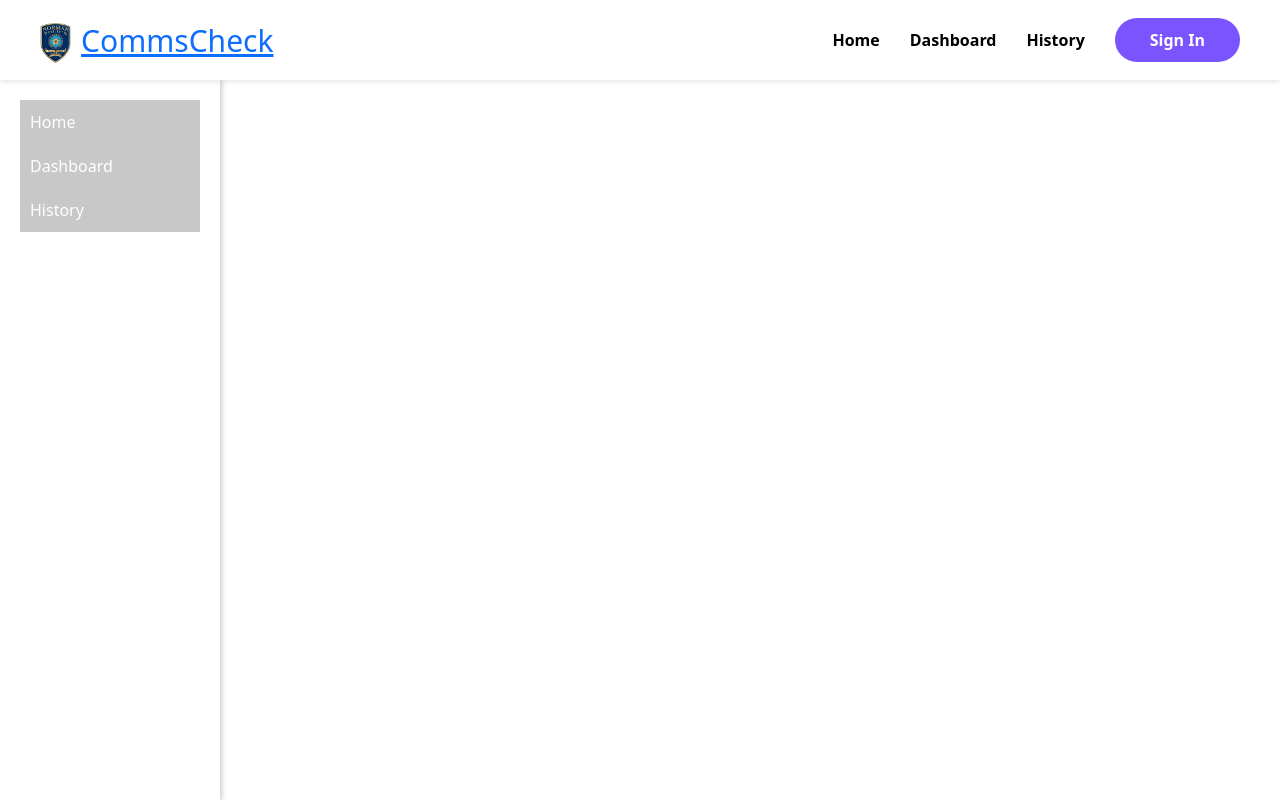
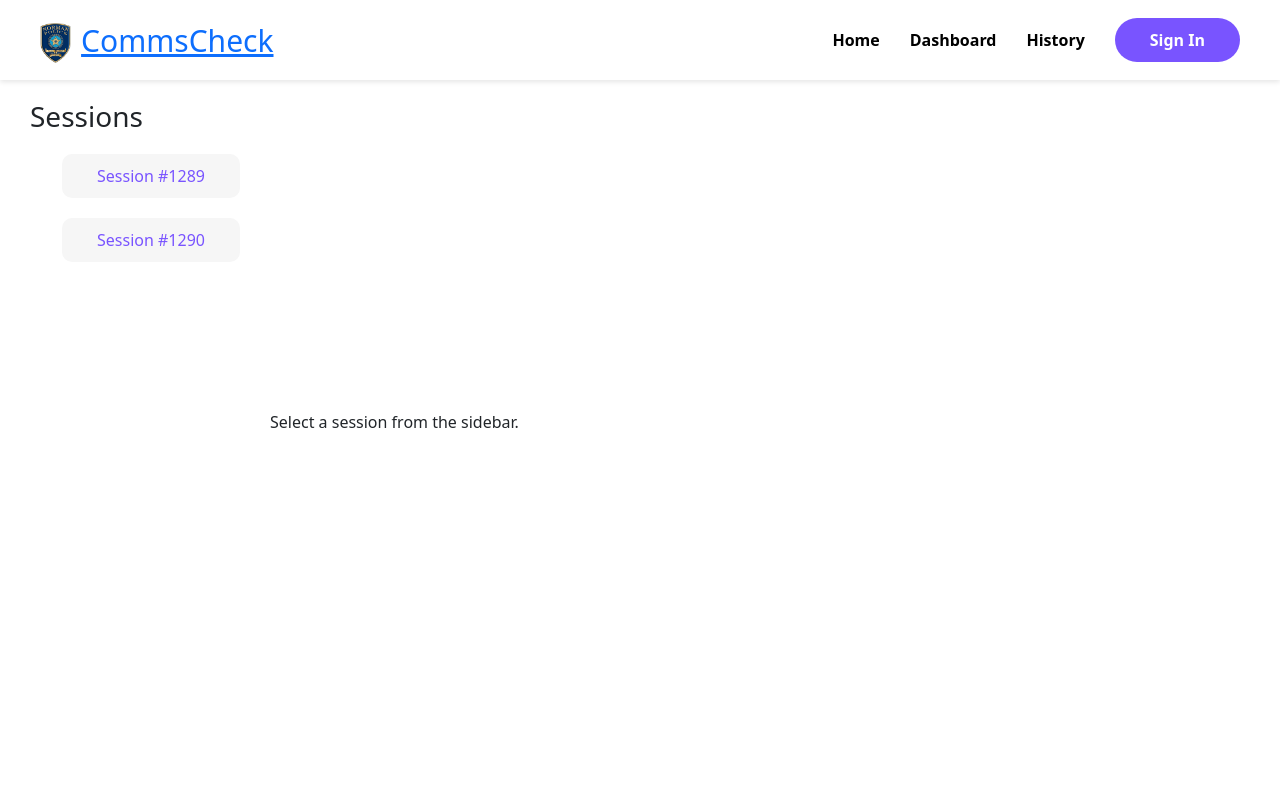
Before and after one commit to melissa-ng/GroupE_Capstone, a React (Vite) app in the folder frontend/: page /history in a window 1280 px wide. Built offline with nearby package versions, Linux system fonts and the light colour scheme.

Commit message:
sub menu added

```diff
--- a/frontend/src/App.css
+++ b/frontend/src/App.css
@@ -12,8 +12,8 @@
 }
 
 .content-container {
-  margin-left: 220px; /* Sidebar width */
+  margin-left: 250px; /* Sidebar width */
   margin-top: 60px; /* Navbar height */
   padding: 20px;
-  width: calc(100% - 220px); /* Adjust width */
+  width: calc(100% - 250px); /* Adjust width */
 }
--- a/frontend/src/App.jsx
+++ b/frontend/src/App.jsx
@@ -3,7 +3,7 @@ import TranscriptUpload from "./pages/TranscriptUploadPage/TranscriptUploadPage"
 import ResultsPage from "./pages/ResultsPage/ResultsPage";
 import NavigationBar from "./components/NavigationBar/NavigationBar";
 // import Home from './pages/HomePage/HomePage';
-// import History from './pages/HistoryPage/HistoryPage';
+import History from "./pages/HistoryPage/HistoryPage";
 import "./App.css";
 import Sidebar from "./components/SideBar/SideBar";
 
@@ -17,8 +17,9 @@ function App() {
           <div className="content-container">
             <Routes>
               {/* <Route path="/" element={<Home />} />
-              <Route path="/dashboard" element={<Dashboard />} />
-              <Route path="/history" element={<History />} /> */}
+              <Route path="/dashboard" element={<Dashboard />} /> */}
+              <Route path="/history" element={<History />} />
+              <Route path="/history/*" element={<History />} />
               <Route path="/" element={<TranscriptUpload />} />
             </Routes>
           </div>
--- a/frontend/src/components/SideBar/SideBar.css
+++ b/frontend/src/components/SideBar/SideBar.css
@@ -1,24 +1,41 @@
-/* Sidebar.css */
 .sidebar {
-    width: 220px;
-    height: calc(100vh - 80px); /* Full height minus navbar */
+    width: 250px;
+    height: calc(100vh - 60px);
+    padding: 20px;
+    margin: 20px 10px;
     position: fixed;
+    top: 60px;
     left: 0;
-    top: 80px; /* Starts below the navbar */
-    padding: 20px;
-    display: flex;
-    flex-direction: column;
-    box-shadow: 2px 0 5px rgba(0, 0, 0, 0.2);
+    overflow-y: auto;
 }
 
-.sidebar a {
-    color: white;
-    text-decoration: none;
-    font-size: 16px;
-    padding: 10px;
-    display: block;
+.sidebar h2 {
+    font-size: 1.5rem;
 }
 
-.sidebar a {
-    background-color: #c8c8c8;
+.sidebar ul {
+    list-style: none;
+    margin-top: 20px;
 }
+
+.sidebar ul li {
+    margin-bottom: 20px;
+    border-radius: 10px;
+    background-color: #f6f6f6;
+    text-align: center;
+    padding: 10px 0px;
+}
+
+.sidebar ul li a {
+    color: #7954ff;
+    text-decoration: none;
+    transition: 0.3s;
+}
+
+.sidebar ul li a:hover {
+    text-decoration: underline;
+}
+
+.session-list {
+    color: #7954ff;
+}
--- a/frontend/src/components/SideBar/SideBar.jsx
+++ b/frontend/src/components/SideBar/SideBar.jsx
@@ -2,12 +2,23 @@ import React from 'react';
 import { Link } from 'react-router-dom';
 import './Sidebar.css';
 
-function Sidebar() {
+function Sidebar({ sessions = [] }) {
     return (
-        <div className='sidebar'>
-            <Link to="/">Home</Link>
-            <Link to="/dashboard">Dashboard</Link>
-            <Link to="/history">History</Link>
+        <div className="sidebar">
+            {sessions.length > 0 && (
+                <>
+                <h3>Sessions</h3>
+                <ul className="session-list">
+                    {sessions.map((session, index) => (
+                    <li key={index}>
+                        Session #
+                        {/* Link to the results page for this session */}
+                        <Link to={`/history/${session.session}`}>{session.session}</Link>
+                    </li>
+                    ))}
+                </ul>
+                </>
+            )}
         </div>
     );
 }
--- a/frontend/src/components/TranscriptDisplaySectionComponent.jsx
+++ b/frontend/src/components/TranscriptDisplaySectionComponent.jsx
@@ -3,6 +3,7 @@ import React, { useRef, useEffect, useState } from 'react';
 const TranscriptSection = ({ transcriptData = [], isLoading = false }) => {
   const transcriptRef = useRef(null);
   const [isScrollable, setIsScrollable] = useState(false);
+
 
   useEffect(() => {
     // Check if transcript content exceeds container height
--- a/frontend/src/pages/HistoryPage/HistoryPage.jsx
+++ b/frontend/src/pages/HistoryPage/HistoryPage.jsx
@@ -0,0 +1,41 @@
+import React, { useState } from "react";
+import { Routes, Route } from "react-router-dom";
+import Sidebar from "../../components/SideBar/SideBar";
+import Results from "../ResultsPage/ResultsPage";
+import "./HistoryPage.css";
+
+export default function History() {
+  // Mock session data
+  const [sessions] = useState([
+    {
+      session: "1289",
+      transcript: "User: Hello I need help with \n Dispatcher: Hi there! I'd be happy to",
+      summary: {
+        requiredQuestions: ["Identification", "Issue description", "Contact details", "Verify solution"],
+        completenessScore: 75,
+      },
+    },
+    {
+      session: "1290",
+      transcript: "User: I have an issue \n Dispatcher: Can you describe the issue?",
+      summary: {
+        requiredQuestions: ["Identification", "Issue description", "Contact details"],
+        completenessScore: 60,
+      },
+    },
+  ]);
+
+  return (
+    <div className="history-container">
+      <Sidebar sessions={sessions} /> {/* Pass session data to Sidebar */}
+
+      {/* Route to handle session selection */}
+      <div className="history-content">
+        <Routes>
+          <Route path="/" element={<p>Select a session from the sidebar.</p>} />
+          <Route path=":sessionId" element={<Results sessions={sessions} />} />
+        </Routes>
+      </div>
+    </div>
+  );
+}
--- a/frontend/src/pages/ResultsPage/ResultsPage.jsx
+++ b/frontend/src/pages/ResultsPage/ResultsPage.jsx
@@ -1,15 +1,24 @@
-import { useLocation } from "react-router-dom";
+import React from "react";
+import { useParams } from "react-router-dom";
+import TranscriptSection from "../../components/TranscriptDisplaySectionComponent";
+import SummarySection from "../../components/SummaryDisplaySectionComponent";
+import AdditionalDetailsSection from "../../components/AdditionalDetailSectionComponent";
 
-function ResultsPage() {
-  const location = useLocation();
-  const fileName = location.state?.fileName || "Unknown file";
+export default function ResultsPage({ sessions }) {
+  const { sessionId } = useParams();
+
+  // Find the selected session data
+  const session = sessions.find((s) => s.session === sessionId);
+
+  if (!session) {
+    return <h2>Session not found</h2>;
+  }
 
   return (
-    <div className="p-6 bg-white shadow-lg rounded-lg w-full max-w-lg text-center">
-      <h1 className="text-2xl font-bold mb-4">Processing Complete</h1>
-      <p className="text-sm text-gray-600">Your transcript <strong>{fileName}</strong> has been uploaded and is being analyzed.</p>
+    <div className="results-container">
+      <TranscriptSection />
+      <SummarySection />
+      <AdditionalDetailsSection />
     </div>
   );
 }
-
-export default ResultsPage;
```
